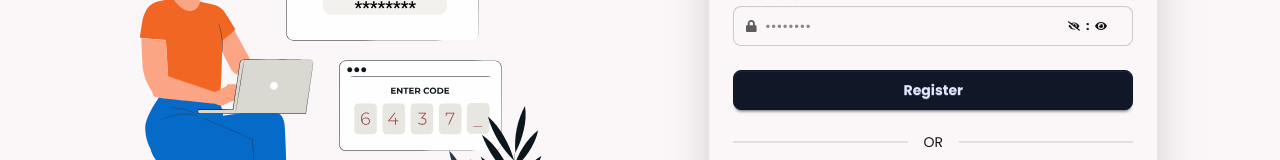
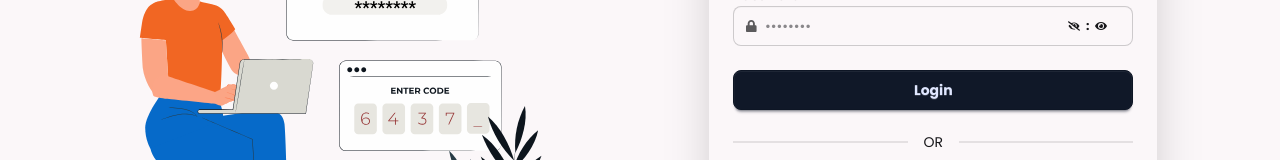
Before and after one commit to Parvez141300/car-fix-next-js-app, a Next.js app: page /login in a window 1280 px wide. Shown: the part 329-489 px from the top of the page. Built offline with nearby package versions, Linux system fonts and the light colour scheme.

Commit message:
edited the readme.md file

```diff
--- a/src/app/login/components/LoginForm.jsx
+++ b/src/app/login/components/LoginForm.jsx
@@ -9,6 +9,10 @@ import { FcGoogle } from "react-icons/fc";
 const LoginForm = () => {
   const handleLogin = (e) => {
     e.preventDefault();
+    const form = e.target;
+    const formData = new FormData(form);
+    const loginInfo = Object.fromEntries(formData);
+    console.log('login info', loginInfo);
   };
   return (
     <div className="grid grid-cols-1 md:grid-cols-2 place-items-center">
@@ -39,6 +43,7 @@ const LoginForm = () => {
                   name="email"
                   className="grow"
                   placeholder="john@example.com"
+                  required
                 />
               </label>
             </div>
@@ -55,6 +60,7 @@ const LoginForm = () => {
                   name="password"
                   className="grow"
                   placeholder="••••••••"
+                  required
                 />
                 <button type="button" className="btn btn-ghost btn-sm">
                   <FaEyeSlash /> : <FaEye />
@@ -68,7 +74,7 @@ const LoginForm = () => {
                 type="submit"
                 className={`btn btn-primary w-full rounded-lg`}
               >
-                Register
+                Login
               </button>
             </div>
           </form>
--- a/src/app/register/components/RegisterForm.jsx
+++ b/src/app/register/components/RegisterForm.jsx
@@ -9,6 +9,10 @@ import { FcGoogle } from "react-icons/fc";
 const RegisterForm = () => {
   const handleRegister = (e) => {
     e.preventDefault();
+    const form = e.target;
+    const formData = new FormData(form);
+    const registerInfo = Object.fromEntries(formData);
+    console.log('register info', registerInfo);
   };
   return (
     <div className="grid grid-cols-1 md:grid-cols-2 place-items-center">
@@ -39,6 +43,7 @@ const RegisterForm = () => {
                   name="name"
                   className="grow"
                   placeholder="John Doe"
+                  required
                 />
               </label>
             </div>
@@ -55,6 +60,7 @@ const RegisterForm = () => {
                   name="email"
                   className="grow"
                   placeholder="john@example.com"
+                  required
                 />
               </label>
             </div>
@@ -71,6 +77,7 @@ const RegisterForm = () => {
                   name="password"
                   className="grow"
                   placeholder="••••••••"
+                  required
                 />
                 <button type="button" className="btn btn-ghost btn-sm">
                   <FaEyeSlash /> : <FaEye />
@@ -90,6 +97,7 @@ const RegisterForm = () => {
                   name="confirmPassword"
                   className="grow"
                   placeholder="••••••••"
+                  required
                 />
                 <button type="button" className="btn btn-ghost btn-sm">
                   <FaEyeSlash /> <FaEye />
```
Also changed, not shown: 1 other file (tests, documents, lock files or other folders).
